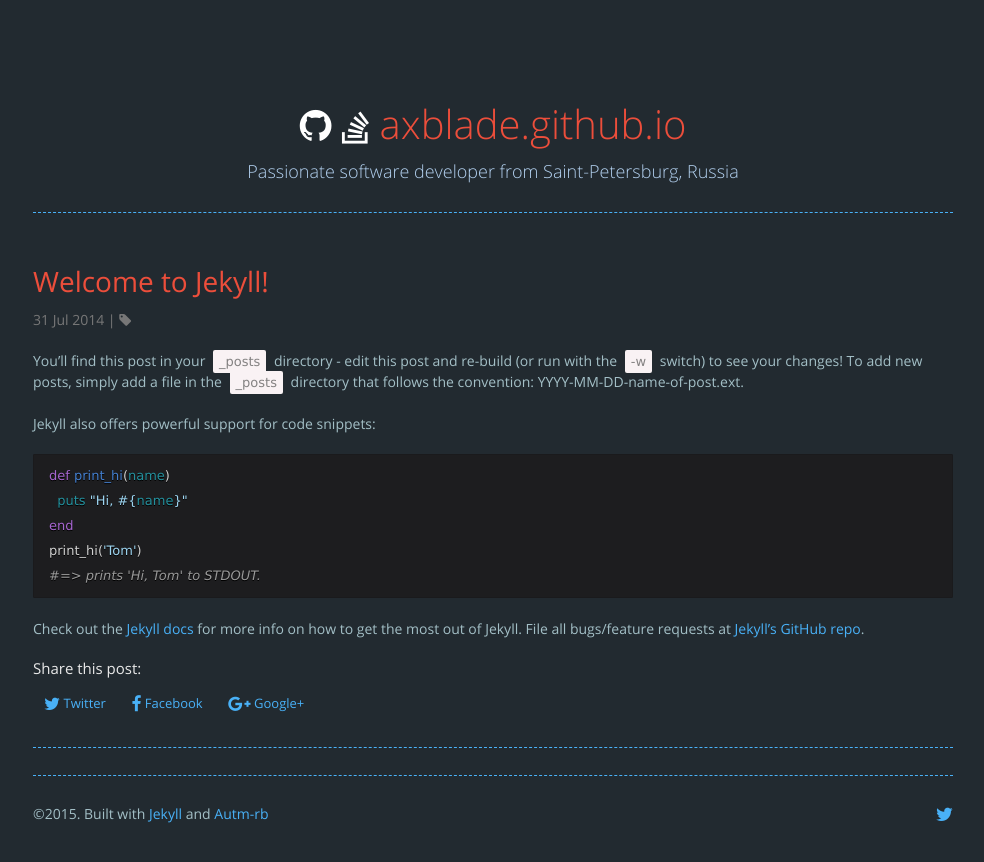
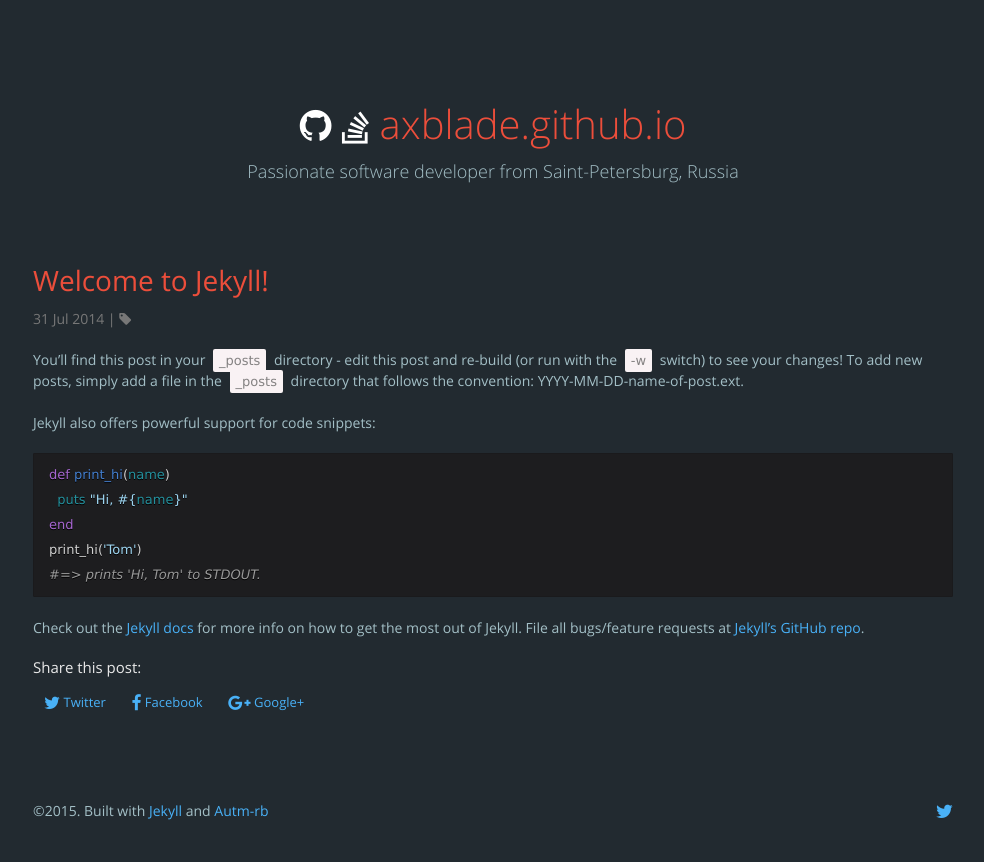
Before and after one commit to eugene-sy/eugene-sy.github.io, a Jekyll site: the page built from _posts/2014-07-31-welcome-to-jekyll.markdown, in a window 1280 px wide. Shown: the top 862 px of the page, without its empty margins (147-1131 px from the left). Built offline with Jekyll 4.4.1, drawn with Linux system fonts in a browser that asks for light colours; nearby versions of some CDN libraries; comment, search, counter and statistics services are not loaded.

Commit message:
font color ajust on landing

```diff
--- a/public/stylesheets/styles.css
+++ b/public/stylesheets/styles.css
@@ -232,7 +232,7 @@
 hr {
   height: 0;
   border: 0;
-  border-bottom: 1px dashed #49B1F7;
+  border-bottom: 1px #49B1F7;
   color: #b5e853;
 }
 
@@ -268,7 +268,7 @@
 }
 
 section #title p {
-  color: #B3D1F0;
+  color: #A3BFC6;
   font-family: 'OpenSansLight', "Helvetica Neue", Helvetica, Arial, sans-serif;
   font-weight: normal;
   font-size: 18px;
```
